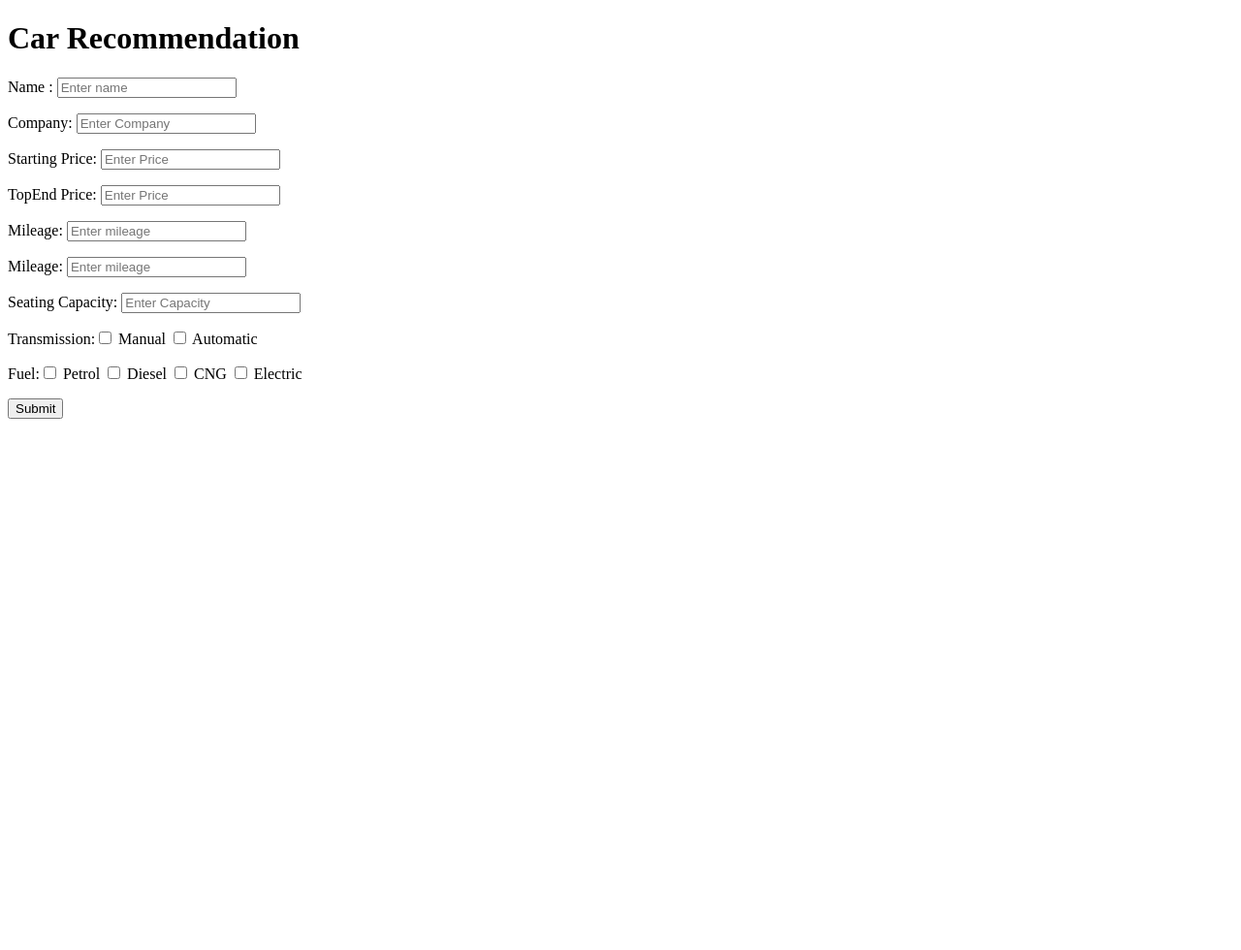
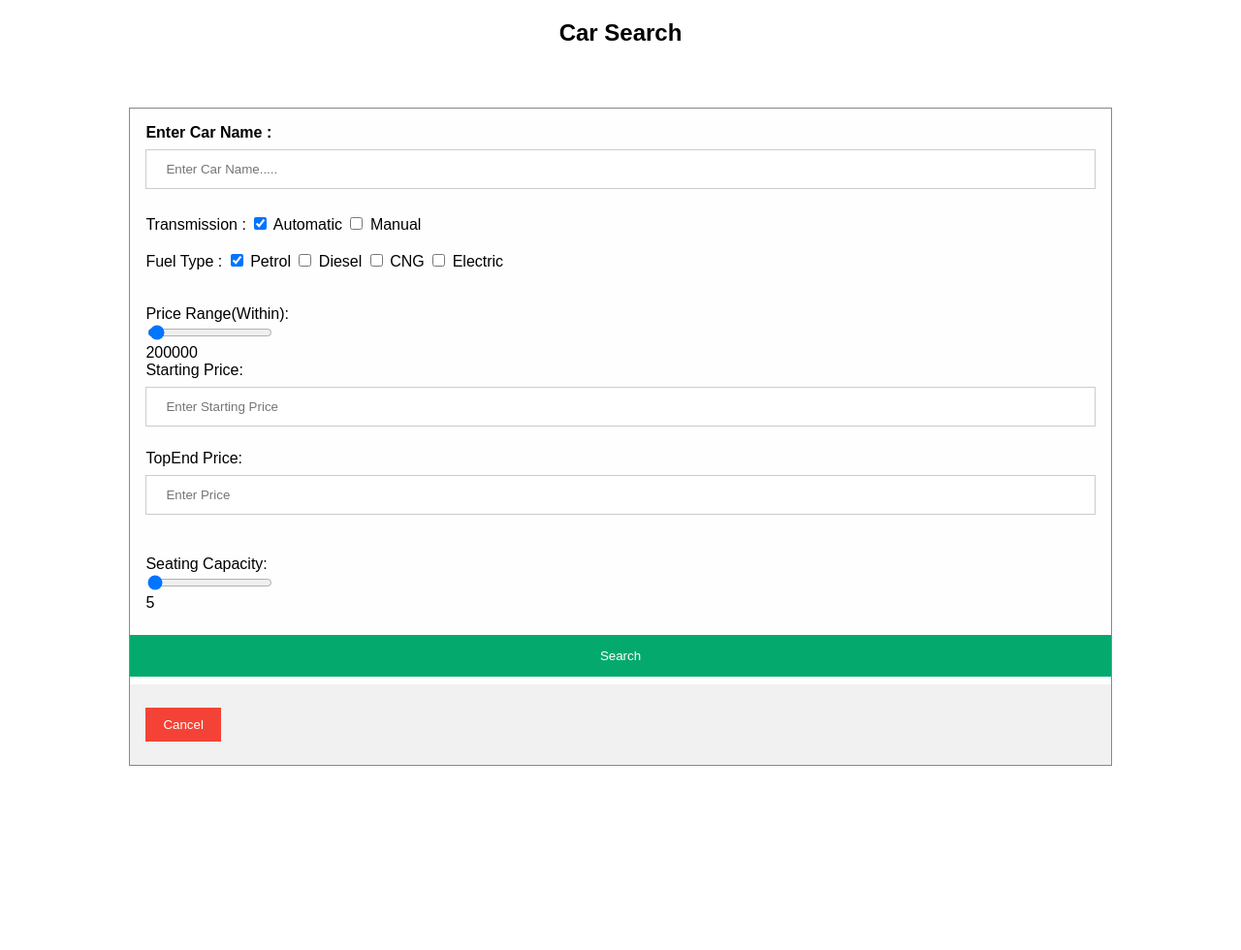
Before and after one commit to orensaldanha/carwaale.com-scraper, a Flask app: template templates/submit.html in a window 1280 px wide. Shown: the whole page at 97% size. Before the commit the page ends 432 px from the top, so only its background shows below. Run offline with Flask 2, Linux system fonts and the light colour scheme; the template is opened without the code that fills it, so the values that code supplies are empty; some libraries are stand-ins or nearby versions.

Commit message:
updated Car_search.html

```diff
--- a/templates/submit.html
+++ b/templates/submit.html
@@ -1,54 +1,224 @@
 <!DOCTYPE html>
-<html lang="en">
+<html>
 
 <head>
-    <meta charset="UTF-8">
-    <meta http-equiv="X-UA-Compatible" content="IE=edge">
-    <meta name="viewport" content="width=device-width, initial-scale=1.0">
-    <title>test</title>
+  <meta name="viewport" content="width=device-width, initial-scale=1">
+  <style>
+    h2 {
+      text-align: center;
+    }
+
+
+    body {
+      font-family: Arial, Helvetica, sans-serif;
+    }
+
+    /* Full-width input fields */
+    input[type=text],
+    input[type=password] {
+      width: 100%;
+      padding: 12px 20px;
+      margin: 8px 0;
+      display: inline-block;
+      border: 1px solid #ccc;
+      box-sizing: border-box;
+    }
+
+    /* Set a style for all buttons */
+    button {
+      background-color: #04AA6D;
+      color: white;
+      padding: 14px 20px;
+      margin: 8px 0;
+      border: none;
+      cursor: pointer;
+      width: 100%;
+    }
+
+    button:hover {
+      opacity: 0.8;
+    }
+
+    /* Extra styles for the cancel button */
+    .cancelbtn {
+      width: auto;
+      padding: 10px 18px;
+      background-color: #f44336;
+    }
+
+    /* Center the image and position the close button */
+    .container {
+      padding: 16px;
+    }
+
+    span.psw {
+      float: right;
+      padding-top: 16px;
+    }
+
+    /* The Modal (background) */
+    .modal {
+      display: none;
+      /* Hidden by default */
+      position: fixed;
+      /* Stay in place */
+      z-index: 1;
+      /* Sit on top */
+      left: 0;
+      top: 0;
+      width: 100%;
+      /* Full width */
+      height: 100%;
+      /* Full height */
+      overflow: auto;
+      /* Enable scroll if needed */
+      background-color: rgb(0, 0, 0);
+      /* Fallback color */
+      background-color: rgba(0, 0, 0, 0.4);
+      /* Black w/ opacity */
+      padding-top: 60px;
+    }
+
+    /* Modal Content/Box */
+    .modal-content {
+      background-color: #fefefe;
+      margin: 5% auto 15% auto;
+      /* 5% from the top, 15% from the bottom and centered */
+      border: 1px solid #888;
+      width: 80%;
+      /* Could be more or less, depending on screen size */
+    }
+
+    /* The Close Button (x) */
+    .close {
+      position: absolute;
+      right: 25px;
+      top: 0;
+      color: #000;
+      font-size: 35px;
+      font-weight: bold;
+    }
+
+    .close:hover,
+    .close:focus {
+      color: red;
+      cursor: pointer;
+    }
+
+    /* Add Zoom Animation */
+    .animate {
+      -webkit-animation: animatezoom 0.6s;
+      animation: animatezoom 0.6s
+    }
+
+    .range-slider.grad {
+      --progress-shadow: 2px 2px 4px rgba(0, 0, 0, 0.2) inset;
+      --progress-flll-shadow: var(--progress-shadow);
+      --fill-color: linear-gradient(to right, LightCyan, var(--primary-color));
+      --thumb-shadow: 0 0 4px rgba(0, 0, 0, 0.3),
+        -3px 9px 9px rgba(255, 255, 255, 0.33) inset,
+        -1px 3px 2px rgba(255, 255, 255, 0.33) inset,
+        0 0 0 99px var(--primary-color) inset;
+
+      @-webkit-keyframes animatezoom {
+        from {
+          -webkit-transform: scale(0)
+        }
+
+        to {
+          -webkit-transform: scale(1)
+        }
+      }
+
+      @keyframes animatezoom {
+        from {
+          transform: scale(0)
+        }
+
+        to {
+          transform: scale(1)
+        }
+      }
+
+      /* Change styles for span and cancel button on extra small screens */
+      @media screen and (max-width: 300px) {
+        span.psw {
+          display: block;
+          float: none;
+        }
+
+        .cancelbtn {
+          width: 100%;
+        }
+      }
+  </style>
 </head>
 
 <body>
-    <h1>Car Recommendation </h3>
-        <form action="/results" method="POST">
-            Name : <input type="text" name="id" id="id" placeholder="Enter name" />
+
+  <h2>Car Search</h2>
+  <form class="modal-content animate" action="/results" method="post">
+    <div class="container">
+      <label for="uname"><b>Enter Car Name : </b></label><br>
+      <input type="text" placeholder="Enter Car Name....." name="uname" required>
+      <br><br>
+      <label>
+        Transmission :
+      </label>
+      <label>
+        <input type="checkbox" checked="checked" name="automatic"> Automatic
+      </label>
+      <label>
+        <input type="checkbox" name="manual"> Manual
+      </label><br /><br />
+      <label>
+        Fuel Type :
+      </label>
+      <label>
+        <input type="checkbox" checked="checked" name="petrol"> Petrol
+      </label>
+      <label>
+        <input type="checkbox" name="diesel"> Diesel
+      </label>
+      <label>
+        <input type="checkbox" name="cng"> CNG
+      </label>
+      <label>
+        <input type="checkbox" name="electric"> Electric
+      </label><br /><br>
+
+      <div class="priceslider">
+        <br><label for="price">Price Range(Within): </label><br>
+        <input type="range" min="100000" max="10000000" value="200000" oninput="priceValue.innerText = this.value">
+        <div id="priceValue">200000</div>
+      </div>
+
+      Starting Price: <input type="text" name="price_starting" id="price_starting" placeholder="Enter Starting Price" />
             <br />
             <p> </p>
-            Company: <input type="text" name="Company" id="Company" placeholder="Enter Company" />
-            <br />
-            <p> </p>
-            Starting Price: <input type="text" name="price_starting" id="price_starting" placeholder="Enter Price" />
-            <br />
-            <p> </p>
-            TopEnd Price: <input type="text" name="price_topend" id="price_topend" placeholder="Enter Price" />
-            <br />
-            <p> </p>
-            Mileage: <input type="text" name="mileage_l " id="mileage_l" placeholder="Enter mileage" />
-            <br />
-            <p> </p>
-            Mileage: <input type="text" name="mileage_u" id="mileage_u" placeholder="Enter mileage" />
-            <br />
-            <p> </p>
-            Seating Capacity: <input type="text" name="seating_capacity" id="seating_capacity"
-                placeholder="Enter Capacity" />
-            <br />
-            <p> </p>
+      TopEnd Price: <input type="text" name="price_topend" id="price_topend" placeholder="Enter Price" />
+      <br />
+      <p> </p>
 
-            Transmission:<input type="checkbox" name="manual" /> Manual
-            <input type="checkbox" name="automatic" id="automatic" /> Automatic
-            </br>
-            <p> </p>
-            Fuel:<input type="checkbox" name="petrol" id="petrol" /> Petrol
-            <input type="checkbox" name="diesel" id="diesel" /> Diesel
-            <input type="checkbox" name="cng" id="cng" /> CNG
-            <input type="checkbox" name="electric" id="electric" /> Electric
-            </br>
-            <p> </p>
+      <div class="priceslider">
+        <br><label for="capacity">Seating Capacity:</label><br>
+        <input type="range" name='seating_capacity' min="5" max="7" value="5" oninput="seatingValue.innerText = this.value">
+        <div id="seatingValue">5</div>
+      </div>
+    </div>
+
+    <button type="submit">Search</button>
+
+    </div>
+
+    <div class="container" style="background-color:#f1f1f1">
+      <button type="button" onclick="document.getElementById('id01').style.display='none'"
+        class="cancelbtn">Cancel</button>
+
+    </div>
+  </form>
 
 
-            <input type="submit" name="submit" value="Submit" />
-
-        </form>
 </body>
 
 </html>
```
